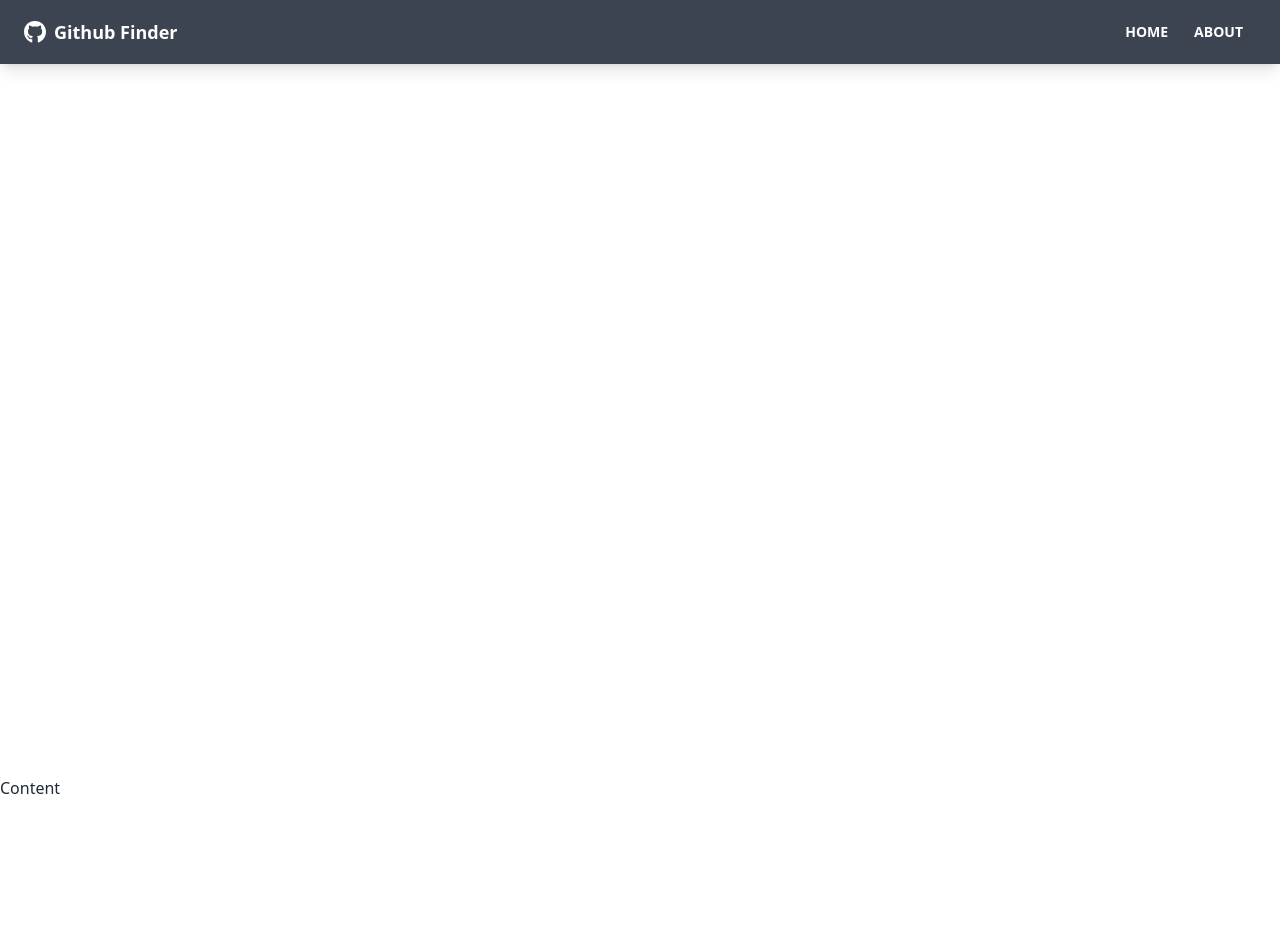
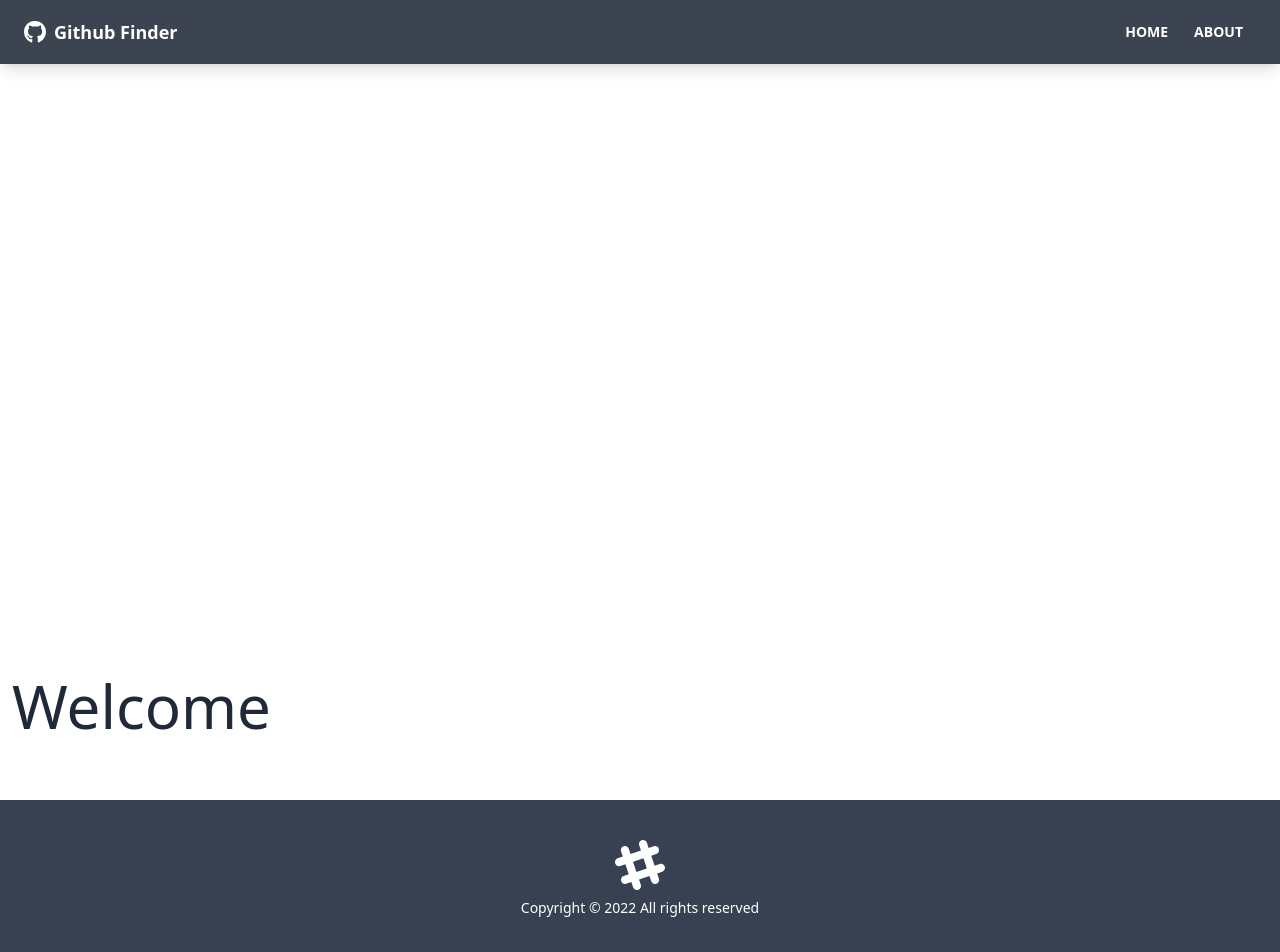
Before and after one commit to Yuandjom/github-finder, a React (Create React App) app: page / in a window 1280 px wide. Shown: the top 952 px of the page. Before the commit the page ends 800 px from the top, so only its background shows below. Built offline with nearby package versions, Linux system fonts and the light colour scheme.

Commit message:
Componenet and Routing

```diff
--- a/src/App.js
+++ b/src/App.js
@@ -1,14 +1,29 @@
 import React from 'react'
-import {BrowserRouter as Router, Route} from 'react-router-dom'
-import Navbar from './components/layout/Navbar';
+import {BrowserRouter as Router, Route, Routes} from 'react-router-dom'
+import Home from './pages/Home'
+import About from './pages/About'
+import NotFound from './pages/NotFound'
+import Navbar from './components/layout/Navbar'
+import Footer from './components/layout/Footer'
+
+
 
 function App() {
-  return (
+  return ( // the /* here is to catch all the Notfound pages
     <Router>
       <div className='flex flex-col justify-between h-screen'>
         <Navbar />
-        <main>Content</main>
+
+        <main className='container mx-auto px-3 pb-12'>
+          <Routes>
+            <Route path='/' element = {<Home />} />
+            <Route path='/about' element = {<About />} />
+            <Route path='/notfound' element = {<NotFound />} />
+            <Route path='/*' element = {<NotFound />} />
+          </Routes>
+        </main>
       </div>
+      <Footer />
     </Router>
   );
 }
--- /dev/null
+++ b/src/components/layout/Footer.jsx
@@ -0,0 +1,25 @@
+import React from 'react'
+
+function Footer() {
+    const footerYear = new Date().getFullYear()
+    return ( //this is from daisyUI
+        <footer className='footer p-10 bg-gray-700 text-primary-content footer-center'>
+            <div>
+                <svg
+                    width='50'
+                    height='50'
+                    viewBox='0 0 24 24'
+                    xmlns='http://www.w3.org/2000/svg'
+                    fillRule='evenodd'
+                    clipRule='evenodd'
+                    className='inline-block fill-current'
+                >
+                    <path d='M22.672 15.226l-2.432.811.841 2.515c.33 1.019-.209 2.127-1.23 2.456-1.15.325-2.148-.321-2.463-1.226l-.84-2.518-5.013 1.677.84 2.517c.391 1.203-.434 2.542-1.831 2.542-.88 0-1.601-.564-1.86-1.314l-.842-2.516-2.431.809c-1.135.328-2.145-.317-2.463-1.229-.329-1.018.211-2.127 1.231-2.456l2.432-.809-1.621-4.823-2.432.808c-1.355.384-2.558-.59-2.558-1.839 0-.817.509-1.582 1.327-1.846l2.433-.809-.842-2.515c-.33-1.02.211-2.129 1.232-2.458 1.02-.329 2.13.209 2.461 1.229l.842 2.515 5.011-1.677-.839-2.517c-.403-1.238.484-2.553 1.843-2.553.819 0 1.585.509 1.85 1.326l.841 2.517 2.431-.81c1.02-.33 2.131.211 2.461 1.229.332 1.018-.21 2.126-1.23 2.456l-2.433.809 1.622 4.823 2.433-.809c1.242-.401 2.557.484 2.557 1.838 0 .819-.51 1.583-1.328 1.847m-8.992-6.428l-5.01 1.675 1.619 4.828 5.011-1.674-1.62-4.829z'></path>
+                </svg>
+                <p>Copyright &copy; {footerYear} All rights reserved</p>
+            </div>
+        </footer>
+    )
+}
+
+export default Footer
--- a/src/components/layout/Navbar.jsx
+++ b/src/components/layout/Navbar.jsx
@@ -17,7 +17,7 @@
                     <Link to='/' className='btn btn-ghost btn-sm rounded-btn'>
                         Home
                     </Link>
-                    <Link to='/' className='btn btn-ghost btn-sm rounded-btn'>
+                    <Link to='/about' className='btn btn-ghost btn-sm rounded-btn'>
                         About
                     </Link>
                 </div>
--- /dev/null
+++ b/src/pages/About.jsx
@@ -0,0 +1,11 @@
+import React from 'react'
+
+function About() {
+    return (
+        <div>
+            <h1 className="text-6xl mb-4">Github Finder</h1>
+        </div>
+    )
+}
+
+export default About
--- /dev/null
+++ b/src/pages/Home.jsx
@@ -0,0 +1,9 @@
+import React from 'react'
+
+function Home() {
+    return (
+        <h1 className="text-6xl mb-4">Welcome</h1>
+    )
+}
+
+export default Home
--- /dev/null
+++ b/src/pages/NotFound.jsx
@@ -0,0 +1,24 @@
+import React from 'react'
+import { FaHome } from 'react-icons/fa'
+import { Link } from 'react-router-dom'
+
+function NotFound() {
+    return (
+        <div className='hero'>
+            <div className="text-center hero-content">
+                <div className='max-w-lg'>
+                    <h1 className="text-8xl font-bold mb-8">
+                        Oops!
+                    </h1>
+                    <p className='text-5xl mb-8'>404 - Page not found!</p>
+                    <Link to='/' className='btn btn-primary btn-lg' >
+                        <FaHome className='mr-2' />
+                        Back To Home
+                    </Link>
+                </div>
+            </div>
+        </div>
+    )
+}
+
+export default NotFound
```
